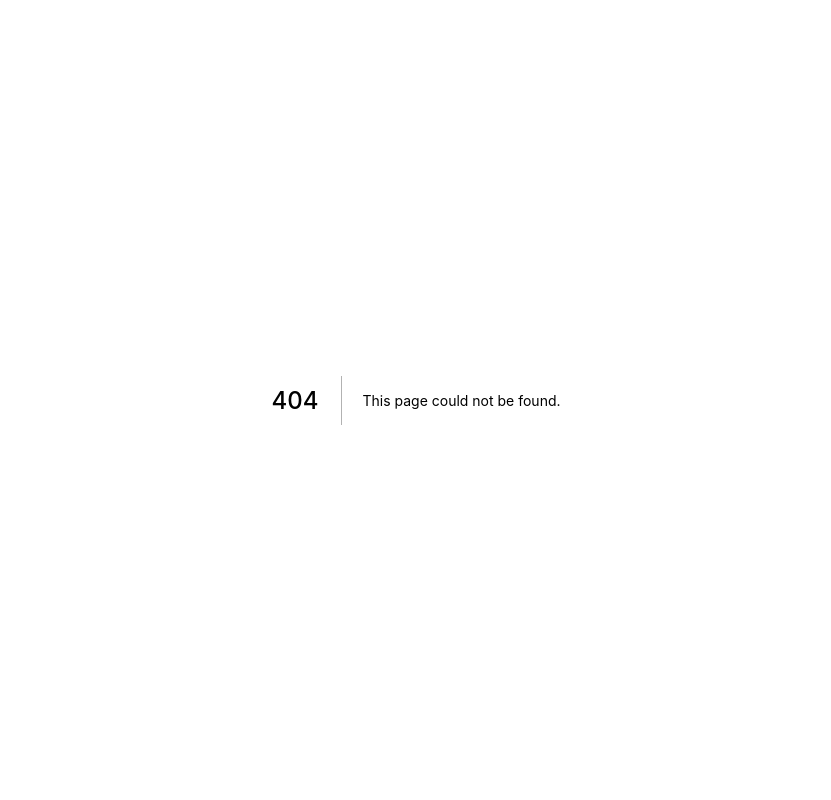
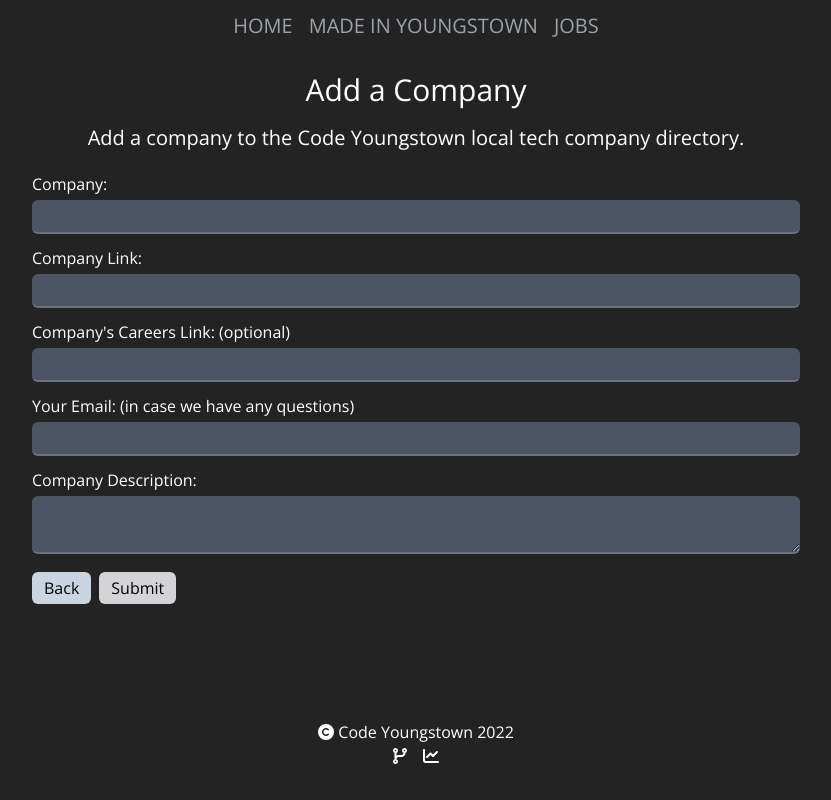
Before and after one commit to codeyoungstown/next-codeyoungstown.com, a Next.js app: page /add-a-company in a window 1280 px wide. Before the commit this address had no page. Shown: the whole page, without its empty margins (224-1055 px from the left). Built offline with nearby package versions, Linux system fonts and the light colour scheme.

Commit message:
changed page name

```diff
--- a/pages/add-company-form.tsx
+++ b/pages/add-a-company.tsx
@@ -5,7 +5,7 @@
 const pageDescription =
   "Add a company to the Code Youngstown local tech company directory.";
 
-export default function CompanyForm() {
+export default function AddACompany() {
   const BASE_URL = process.env.NEXT_PUBLIC_VERCEL_URL;
   return (
     <Layout page="Add Company Form" description={pageDescription}>
@@ -29,10 +29,16 @@
           />
           <input type="hidden" name="_captcha" value="false" />
           <FormField name="company" label="Company:" />
-          <FormField name="company-link" label="Company Link:" />
+          <FormField name="company-link" label="Company Link:" type="url" />
+          <FormField
+            name="company-link"
+            label="Company's Careers Link: (optional)"
+            type="url"
+            notRequired
+          />
           <FormField
             name="email"
-            label="Your Email: (incase we have any questions)"
+            label="Your Email: (in case we have any questions)"
             type="email"
           />
           <FormField
--- a/pages/made-in-youngstown.tsx
+++ b/pages/made-in-youngstown.tsx
@@ -10,7 +10,7 @@
     <Layout page="Made In Youngstown" description={pageDescription}>
       <h1 className="text-3xl m-2">Made In Youngstown</h1>
       <p className="sm:text-xl text-md mb-2">{pageDescription}</p>
-      <FormButton formLink="/add-company-form">add company</FormButton>
+      <FormButton formLink="/add-a-company">add company</FormButton>
       <div className="flex justify-center mt-4">
         <Companies />
       </div>
```
